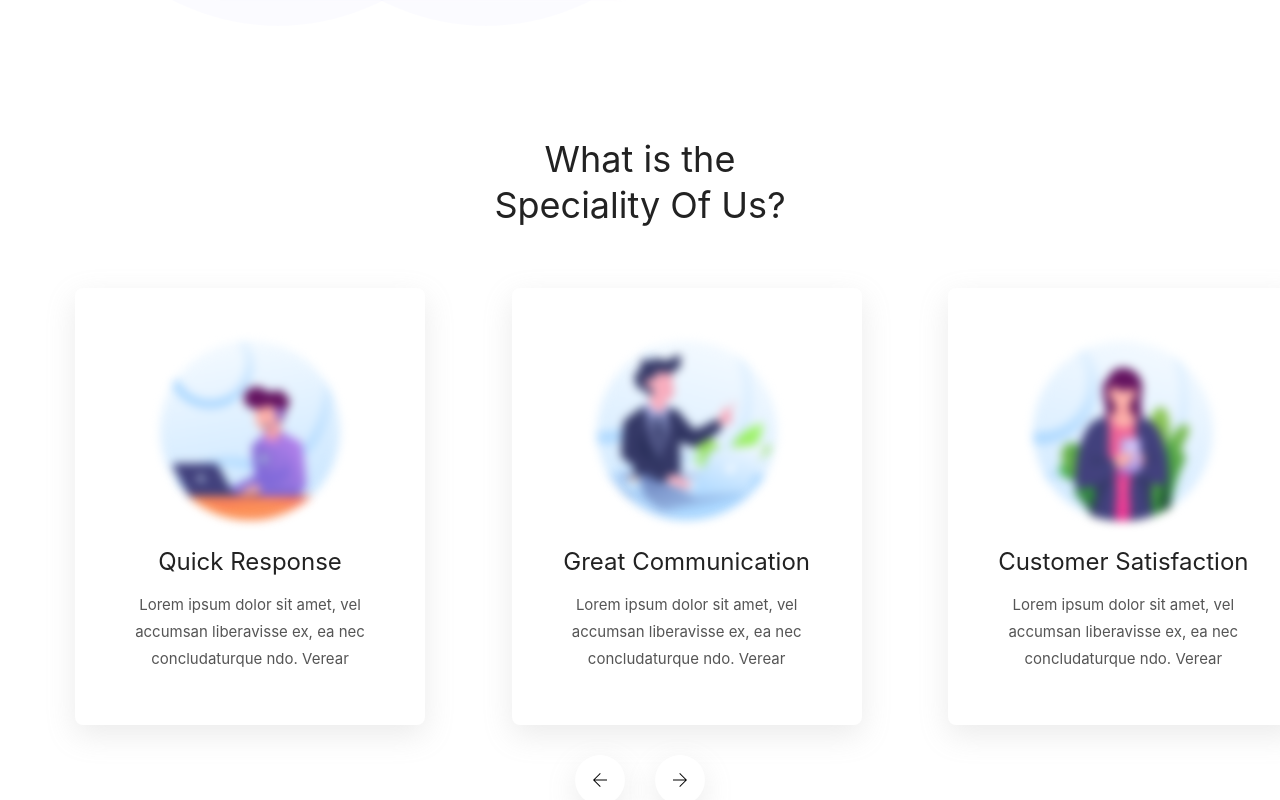
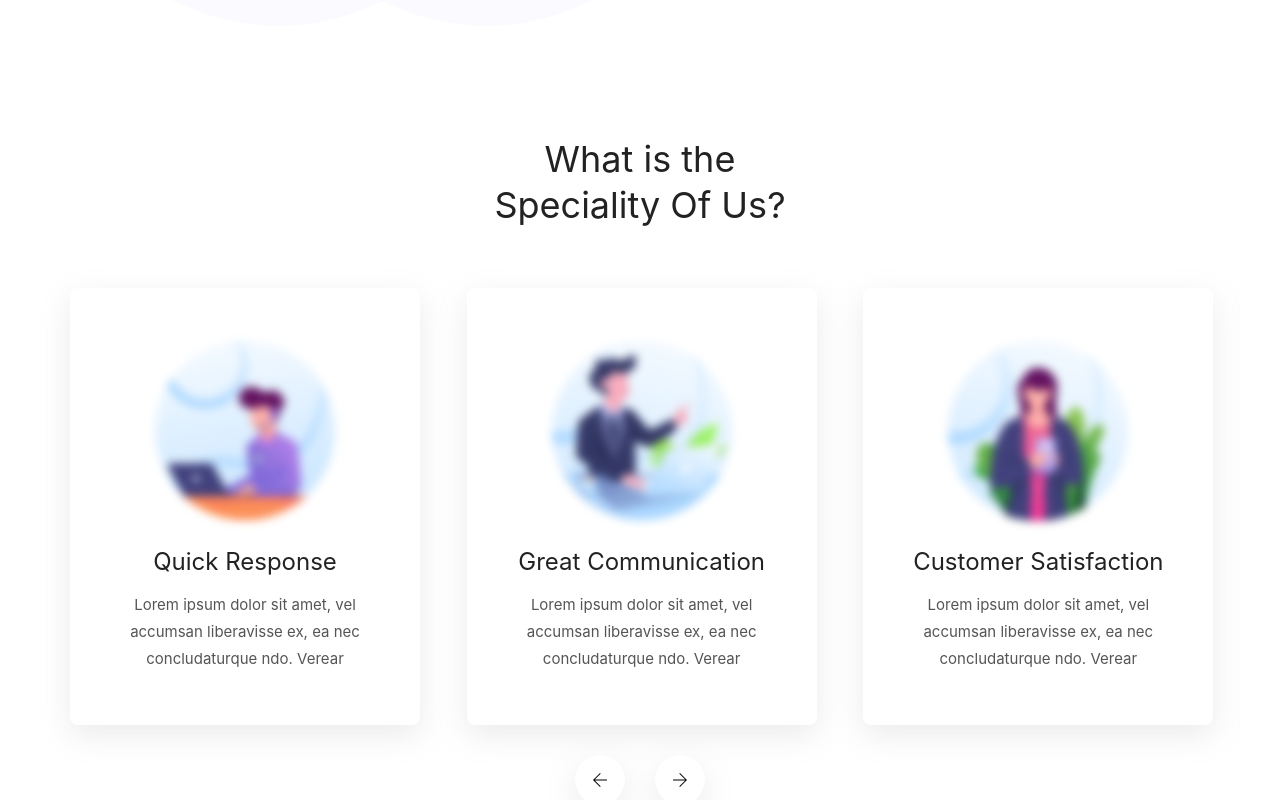
Before and after one commit to hamedesmaailii/gotech-react, a React (Vite) app: page / in a window 1280 px wide. Shown: the part 2100-2900 px from the top of the page. Built offline with nearby package versions, Linux system fonts and the light colour scheme.

Commit message:
Update CardSlider Component And Home Page

```diff
--- a/src/components/CardSlider.tsx
+++ b/src/components/CardSlider.tsx
@@ -22,13 +22,13 @@ const CardSlider : React.FC<CardSliderProps> = ({title}) => {
             <Swiper
                 modules={[ Navigation ]}
                 slidesPerView={3}
-                spaceBetween={30}
+                spaceBetween={-10}
                 navigation={{
                     prevEl:'.swiper-button-prev',
                     nextEl: '.swiper-button-next',
                 }}
             >
-                <SwiperSlide className="pt-[60px] ml-[75px]">
+                <SwiperSlide className="pt-[60px] ml-[30px]">
                     <SpecialityCard
                         image={spCard1}
                         imgAlt="img-card1"
--- a/src/pages/Home.tsx
+++ b/src/pages/Home.tsx
@@ -43,7 +43,7 @@ const Home = () => {
                     secondDescription='vel cu paulo doctus vidsse. Iudico dicant nostrum nec aIn <br/> detraxit eleifend duo, alterum iudicabit consectetuer per.'
                 />
             </div>
-            <div className='container mx-auto my-100'>
+            <div className='mx-auto my-100 w-[1200px]'>
                 <CardSlider
                     title="What is the <br/> Speciality Of Us?"
                 />
```
